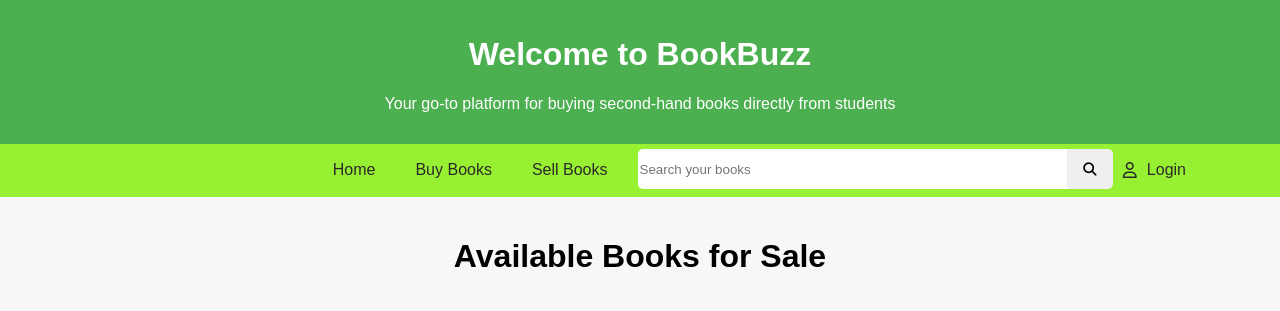
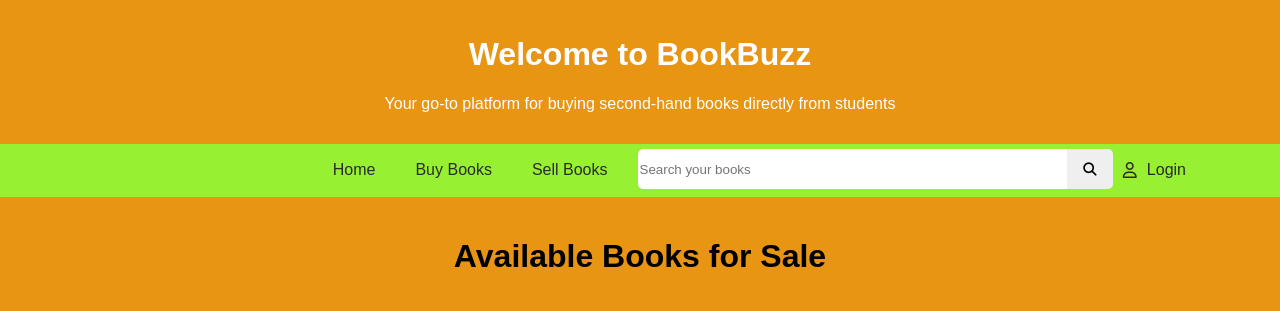
Before and after one commit to PremB2907/BookBuzzz, a plain HTML site: page buy.html in a window 1280 px wide. Shown: the top 311 px of the page. Drawn offline with Linux system fonts and the light colour scheme.

Commit message:
Update buy.html

```diff
--- a/buy.html
+++ b/buy.html
@@ -12,12 +12,12 @@
             font-family: Arial, sans-serif;
             margin: 0;
             padding: 0;
-            background-color: #f7f7f7;
+            background-color: #e79513;
         }
 
         /* Header */
         header {
-            background-color: #4CAF50;
+            background-color: #e79513;
             padding: 15px;
             text-align: center;
             color: white;
```
